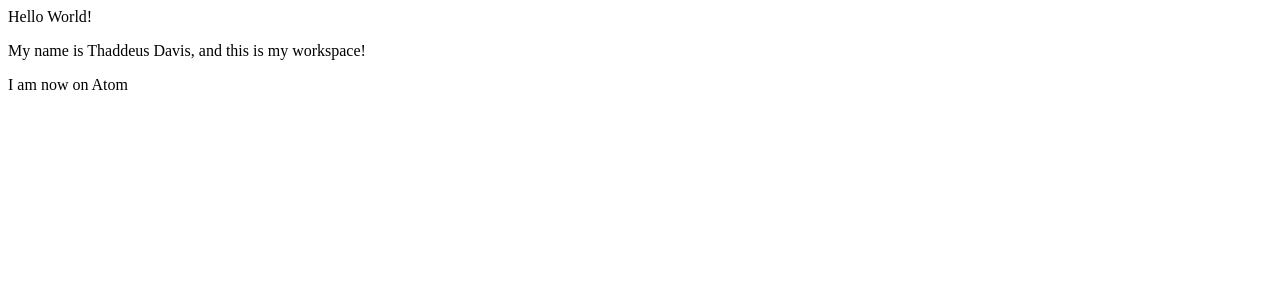
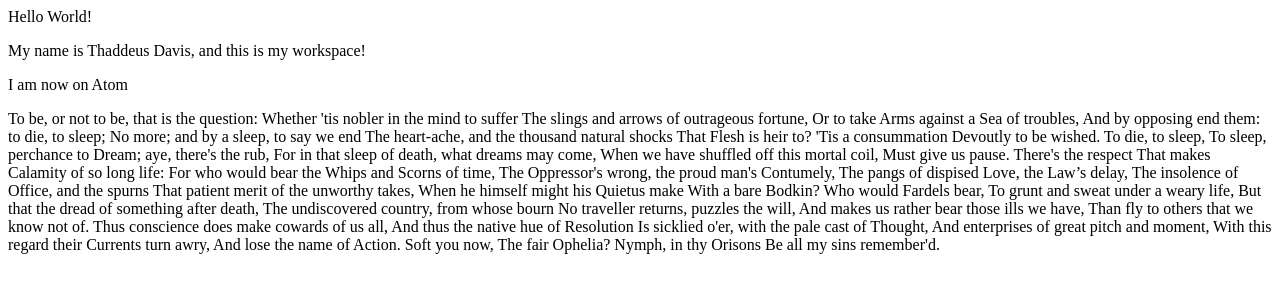
Before and after one commit to Watashi-No-Black-Gift/Watashi-No-Black-Gift.github.io, a plain HTML site: page index.html in a window 1280 px wide. Drawn offline with Linux system fonts and the light colour scheme.

Commit message:
I will take this down if i need to

```diff
--- a/index.html
+++ b/index.html
@@ -2,3 +2,38 @@
 <p>My name is Thaddeus Davis, and this is my workspace!</p>
 
 <p>I am now on Atom</p>
+<p>To be, or not to be, that is the question:
+Whether 'tis nobler in the mind to suffer
+The slings and arrows of outrageous fortune,
+Or to take Arms against a Sea of troubles,
+And by opposing end them: to die, to sleep;
+No more; and by a sleep, to say we end
+The heart-ache, and the thousand natural shocks
+That Flesh is heir to? 'Tis a consummation
+Devoutly to be wished. To die, to sleep,
+To sleep, perchance to Dream; aye, there's the rub,
+For in that sleep of death, what dreams may come,
+When we have shuffled off this mortal coil,
+Must give us pause. There's the respect
+That makes Calamity of so long life:
+For who would bear the Whips and Scorns of time,
+The Oppressor's wrong, the proud man's Contumely,
+The pangs of dispised Love, the Law’s delay,
+The insolence of Office, and the spurns
+That patient merit of the unworthy takes,
+When he himself might his Quietus make
+With a bare Bodkin? Who would Fardels bear,
+To grunt and sweat under a weary life,
+But that the dread of something after death,
+The undiscovered country, from whose bourn
+No traveller returns, puzzles the will,
+And makes us rather bear those ills we have,
+Than fly to others that we know not of.
+Thus conscience does make cowards of us all,
+And thus the native hue of Resolution
+Is sicklied o'er, with the pale cast of Thought,
+And enterprises of great pitch and moment,
+With this regard their Currents turn awry,
+And lose the name of Action. Soft you now,
+The fair Ophelia? Nymph, in thy Orisons
+Be all my sins remember'd.</p>
```
